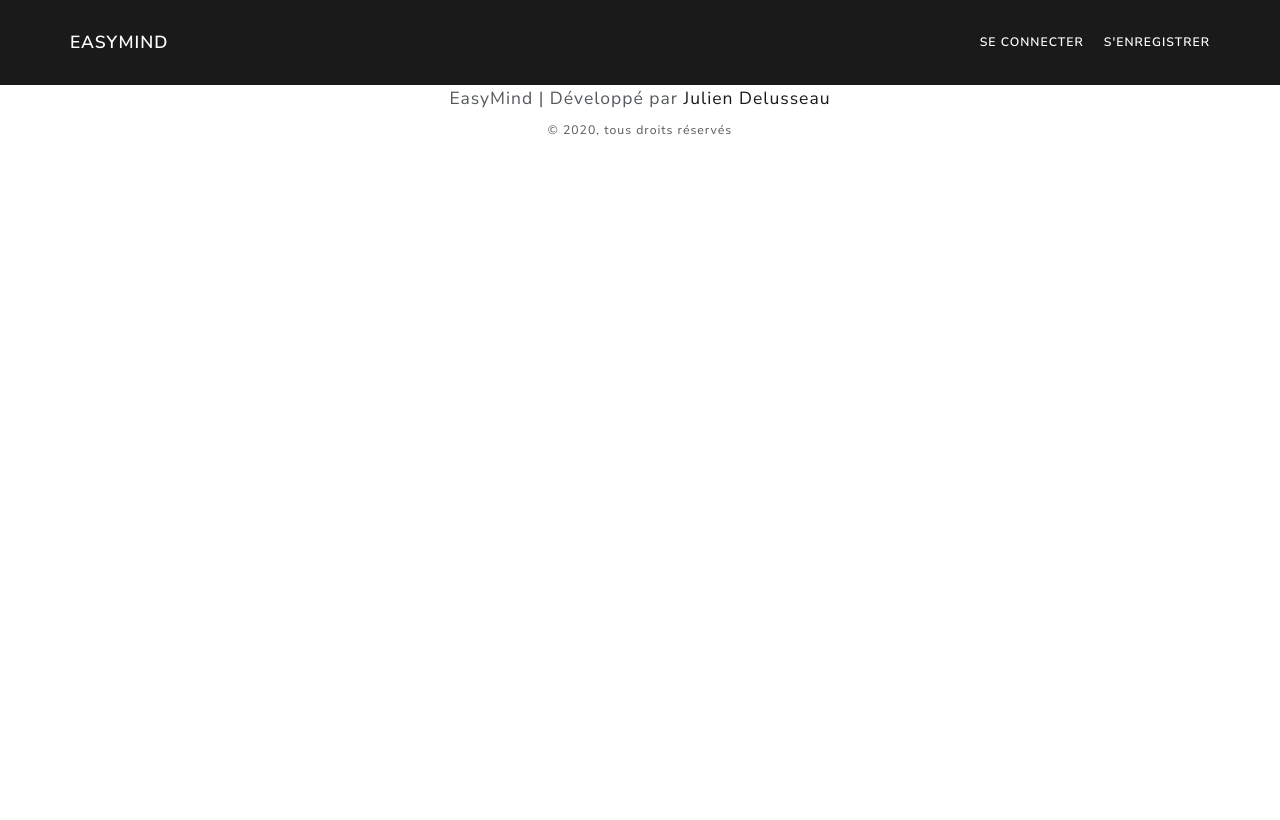
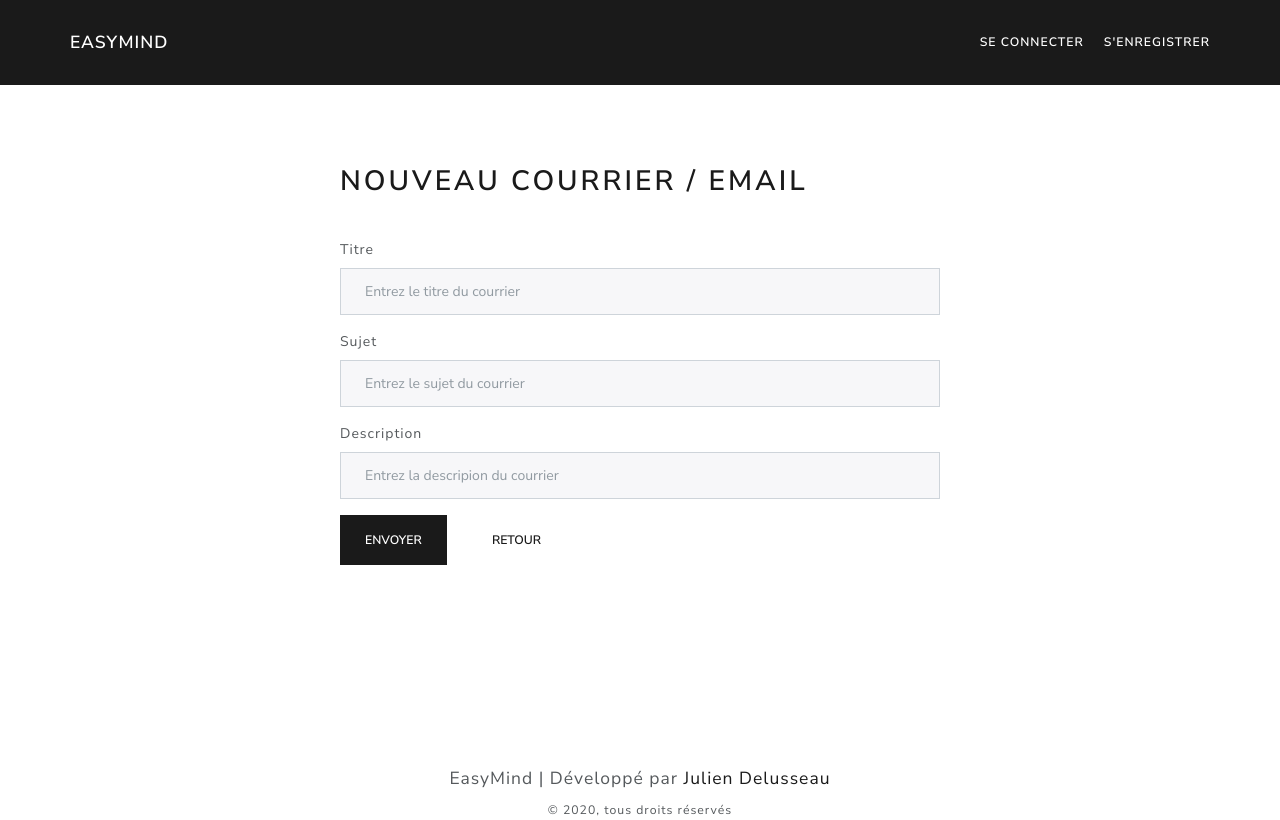
Before and after one commit to Djuls69/easymind, a React (Create React App) app: page /create-mail in a window 1280 px wide. Built offline with nearby package versions, Linux system fonts and the light colour scheme.

Commit message:
Added mails section

```diff
--- a/src/App.js
+++ b/src/App.js
@@ -8,6 +8,7 @@ import Home from './Pages/home/Home'
 import Footer from './components/footer/Footer'
 import CreateContact from './Pages/create-contact/CreateContact'
 import UpdateContact from './Pages/update-contact/UpdateContact'
+import CreateMail from './Pages/create-mail/CreateMail'
 
 const App = () => {
   return (
@@ -19,6 +20,7 @@ const App = () => {
         <Route exact path='/login' component={Login} />
         <Route exact path='/create-contact' component={CreateContact} />
         <Route exact path='/update-contact/:id' component={UpdateContact} />
+        <Route exact path='/create-mail' component={CreateMail} />
       </Switch>
       <Footer />
     </Router>
--- /dev/null
+++ b/src/Pages/create-mail/CreateMail.js
@@ -0,0 +1,110 @@
+import React from 'react'
+import { Button, Form } from 'react-bootstrap'
+import { useFormik } from 'formik'
+import { createMailAction } from '../../redux/actions/mailActions'
+import { connect } from 'react-redux'
+
+const validate = values => {
+  const errors = {}
+
+  if (!values.title) {
+    errors.title = 'Le titre est requis'
+  }
+
+  if (!values.subject) {
+    errors.subject = 'Le sujet est requis'
+  }
+
+  if (!values.body) {
+    errors.body = 'Description requise'
+  }
+  return errors
+}
+
+const CreateMail = ({ history, createMailAction }) => {
+  const formik = useFormik({
+    initialValues: {
+      title: '',
+      subject: '',
+      body: ''
+    },
+    validate,
+    onSubmit: values => {
+      createMailAction(values, history)
+    }
+  })
+
+  const {
+    handleSubmit,
+    handleChange,
+    handleBlur,
+    values,
+    touched,
+    errors
+  } = formik
+
+  return (
+    <section>
+      <div className='form-container'>
+        <h2 style={{ marginBottom: 40 }}>Nouveau Courrier / email</h2>
+        <Form noValidate onSubmit={handleSubmit}>
+          <Form.Group>
+            <Form.Label>Titre</Form.Label>
+            <Form.Control
+              type='text'
+              name='title'
+              value={values.title}
+              onChange={handleChange}
+              onBlur={handleBlur}
+              placeholder='Entrez le titre du courrier'
+            />
+            {touched.title && errors.title && (
+              <Form.Text className='text-muted'>{errors.title}</Form.Text>
+            )}
+          </Form.Group>
+
+          <Form.Group>
+            <Form.Label>Sujet</Form.Label>
+            <Form.Control
+              type='text'
+              name='subject'
+              value={values.subject}
+              onChange={handleChange}
+              placeholder='Entrez le sujet du courrier'
+            />
+            {touched.subject && errors.subject && (
+              <Form.Text className='text-muted'>{errors.subject}</Form.Text>
+            )}
+          </Form.Group>
+
+          <Form.Group>
+            <Form.Label>Description</Form.Label>
+            <Form.Control
+              type='text'
+              name='body'
+              value={values.body}
+              onChange={handleChange}
+              placeholder='Entrez la descripion du courrier'
+            />
+            {touched.body && errors.body && (
+              <Form.Text className='text-muted'>{errors.body}</Form.Text>
+            )}
+          </Form.Group>
+
+          <Button style={{ marginRight: 20 }} variant='primary' type='submit'>
+            Envoyer
+          </Button>
+          <Button
+            variant='secondary'
+            type='button'
+            onClick={() => history.goBack()}
+          >
+            Retour
+          </Button>
+        </Form>
+      </div>
+    </section>
+  )
+}
+
+export default connect(null, { createMailAction })(CreateMail)
--- a/src/components/mailItem/MailItem.js
+++ b/src/components/mailItem/MailItem.js
@@ -5,7 +5,7 @@ import { sendMail, deleteMail } from '../../redux/actions/mailActions'
 import { connect } from 'react-redux'
 
 const MailItem = ({ mail, sendMail, deleteMail }) => {
-  const { _id, title, subject, description, isSended, sendedDate } = mail
+  const { id, title, subject, body, isSended, sendedDate } = mail
 
   return (
     <Card style={{ marginBottom: 20 }}>
@@ -19,17 +19,17 @@ const MailItem = ({ mail, sendMail, deleteMail }) => {
             Envoyé le {<Moment format='DD/MM/YYYY'>{sendedDate}</Moment>}
           </Card.Subtitle>
         )}
-        <Card.Text className='mb-2'>{description}</Card.Text>
+        <Card.Text className='mb-2'>{body}</Card.Text>
         {!isSended && (
           <Button
-            onClick={() => sendMail(_id)}
+            onClick={() => sendMail(id)}
             variant='success'
             className='mr-2'
           >
             <i className='fas fa-check'></i> Envoyé ?
           </Button>
         )}
-        <Button onClick={() => deleteMail(_id)} variant='danger'>
+        <Button onClick={() => deleteMail(id)} variant='danger'>
           Supprimer
         </Button>
       </Card.Body>
--- a/src/components/mails/Mails.js
+++ b/src/components/mails/Mails.js
@@ -1,12 +1,20 @@
-import React from 'react'
+import React, { useEffect } from 'react'
 import { Link } from 'react-router-dom'
-import { Button } from 'react-bootstrap'
+import { Button, Spinner } from 'react-bootstrap'
+import { fetchMails } from '../../redux/actions/mailActions'
 import { connect } from 'react-redux'
+import MailItem from '../mailItem/MailItem'
 
-const Mails = () => {
+const Mails = ({ fetchMails, mailsReducer }) => {
+  const { loading, mails } = mailsReducer
+
+  useEffect(() => {
+    fetchMails()
+  }, [fetchMails])
+
   return (
     <div>
-      <h4 className='mb-4'>Courriers importants à faire</h4>
+      <h4 className='mb-4'>Liste des courriers / emails</h4>
       <Button
         as={Link}
         to='/create-mail'
@@ -16,9 +24,23 @@ const Mails = () => {
         Créer un nouveau courrier
       </Button>
 
-      <h1>Work in progress ...</h1>
+      {loading ? (
+        <Spinner
+          style={{ display: 'block' }}
+          animation='border'
+          variant='info'
+        />
+      ) : mails.length === 0 ? (
+        <h4 className='lead'>Pas de courriers ...</h4>
+      ) : (
+        mails.map(mail => <MailItem key={mail.id} mail={mail} />)
+      )}
     </div>
   )
 }
 
-export default connect(null, {})(Mails)
+const mapState = state => ({
+  mailsReducer: state.mailsReducer
+})
+
+export default connect(mapState, { fetchMails })(Mails)
--- /dev/null
+++ b/src/redux/actions/mailActions.js
@@ -0,0 +1,65 @@
+import { v4 as uuidv4 } from 'uuid'
+import { db } from '../../firebase/firebase'
+import { FETCH_MAILS } from '../types'
+
+export const fetchMails = () => async (dispatch, getState) => {
+  const {
+    usersReducer: { user }
+  } = getState()
+  const mails = []
+  try {
+    const res = await db.collection('mails').where('user', '==', user.id).get()
+    res.forEach(doc => mails.push(doc.data()))
+    dispatch({
+      type: FETCH_MAILS,
+      payload: mails
+    })
+  } catch (err) {
+    console.log(err.message)
+  }
+}
+
+export const createMailAction = (values, history) => async (
+  dispatch,
+  getState
+) => {
+  const id = uuidv4()
+  const { title, subject, body } = values
+  const {
+    usersReducer: { user }
+  } = getState()
+
+  try {
+    await db.collection('mails').doc(id).set({
+      id,
+      user: user.id,
+      title,
+      subject,
+      body,
+      isSended: false
+    })
+    history.push('/')
+  } catch (err) {
+    console.log(err.message)
+  }
+}
+
+export const sendMail = id => async dispatch => {
+  try {
+    await db.collection('mails').doc(id).update({
+      isSended: true
+    })
+    dispatch(fetchMails())
+  } catch (err) {
+    console.log(err.message)
+  }
+}
+
+export const deleteMail = id => async dispatch => {
+  try {
+    await db.collection('mails').doc(id).delete()
+    dispatch(fetchMails())
+  } catch (err) {
+    console.log(err.message)
+  }
+}
--- a/src/redux/actions/usersActions.js
+++ b/src/redux/actions/usersActions.js
@@ -3,7 +3,8 @@ import {
   LOGOUT_USER,
   REGISTER_USER,
   LOGIN_USER,
-  CLEAR_CONTACTS
+  CLEAR_CONTACTS,
+  CLEAR_MAILS
 } from '../types'
 
 export const registerUser = values => async dispatch => {
@@ -49,6 +50,7 @@ export const logoutUser = history => async dispatch => {
     await auth.signOut()
     dispatch({ type: LOGOUT_USER })
     dispatch({ type: CLEAR_CONTACTS })
+    dispatch({ type: CLEAR_MAILS })
     localStorage.removeItem('persist:easymind')
     history.push('/login')
   } catch (err) {
--- /dev/null
+++ b/src/redux/reducers/mailsReducer.js
@@ -0,0 +1,16 @@
+import { FETCH_MAILS } from '../types'
+
+const mails_state = {
+  loading: true,
+  mails: []
+}
+
+export const mailsReducer = (state = mails_state, action) => {
+  const { type, payload } = action
+  switch (type) {
+    case FETCH_MAILS:
+      return { loading: false, mails: payload }
+    default:
+      return state
+  }
+}
--- a/src/redux/reducers/rootReducer.js
+++ b/src/redux/reducers/rootReducer.js
@@ -1,15 +1,15 @@
 import { combineReducers } from 'redux'
-import { reducer as formReducer } from 'redux-form'
 import usersReducer from './usersReducer'
 import categoriesReducer from './categoriesReducer'
 import { contactsReducer, contactReducer } from './contactsReducer'
+import { mailsReducer } from './mailsReducer'
 
 const rootReducer = combineReducers({
   usersReducer,
   categoriesReducer,
   contactsReducer,
   contactReducer,
-  form: formReducer
+  mailsReducer
 })
 
 export default rootReducer
--- a/src/redux/types.js
+++ b/src/redux/types.js
@@ -6,3 +6,7 @@ export const FETCH_CONTACTS = 'FETCH_CONTACTS'
 export const FETCH_ONE_CONTACT = 'FETCH_ONE_CONTACT'
 export const CLEAR_CONTACTS = 'CLEAR_CONTACTS'
 export const CLEAR_CONTACT = 'CLEAR_CONTACT'
+export const FETCH_MAILS = 'FETCH_MAILS'
+export const FETCH_ONE_MAIL = 'FETCH_ONE_MAIL'
+export const CLEAR_MAILS = 'CLEAR_MAILS'
+export const CLEAR_MAIL = 'CLEAR_MAIL'
```
Also changed, not shown: src/models/mailModel.js (added, +22 -0 lines).
